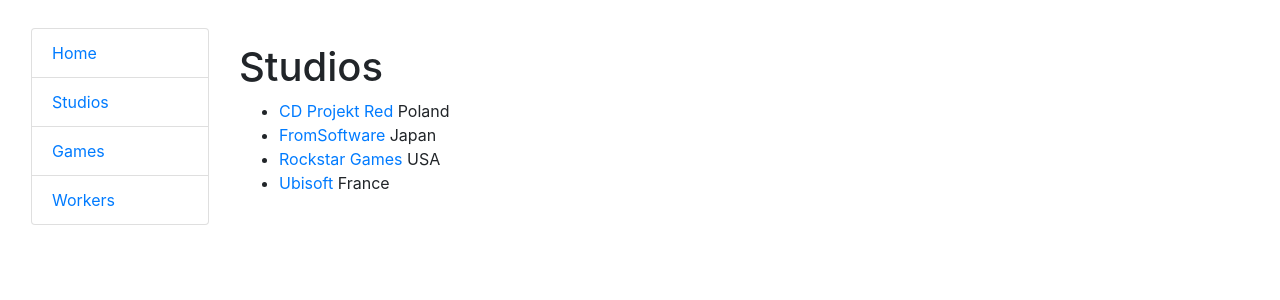
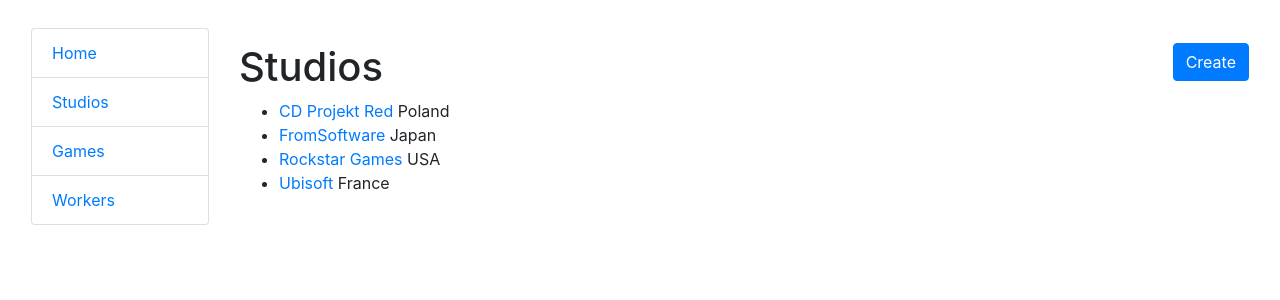
Before and after one commit to Sir-Churchill/game-studio, a Django app: page /studios/ in a window 1280 px wide. Shown: the top 300 px of the page. Run offline with Django 5.2, Linux system fonts and the light colour scheme; data comes from the database, SQL or seed files in the repository.

Commit message:
feat(ui): add create button to studio list page

```diff
--- a/templates/core/studio_list.html
+++ b/templates/core/studio_list.html
@@ -2,7 +2,11 @@
 
 
 {% block content %}
-    <h1>Studios</h1>
+    <h1>Studios
+    <a class="btn btn-primary float-right" href="{% url 'core:studio-create' %}">
+        Create
+    </a>
+    </h1>
 
     {% if studio_list %}
         <ul>
```
